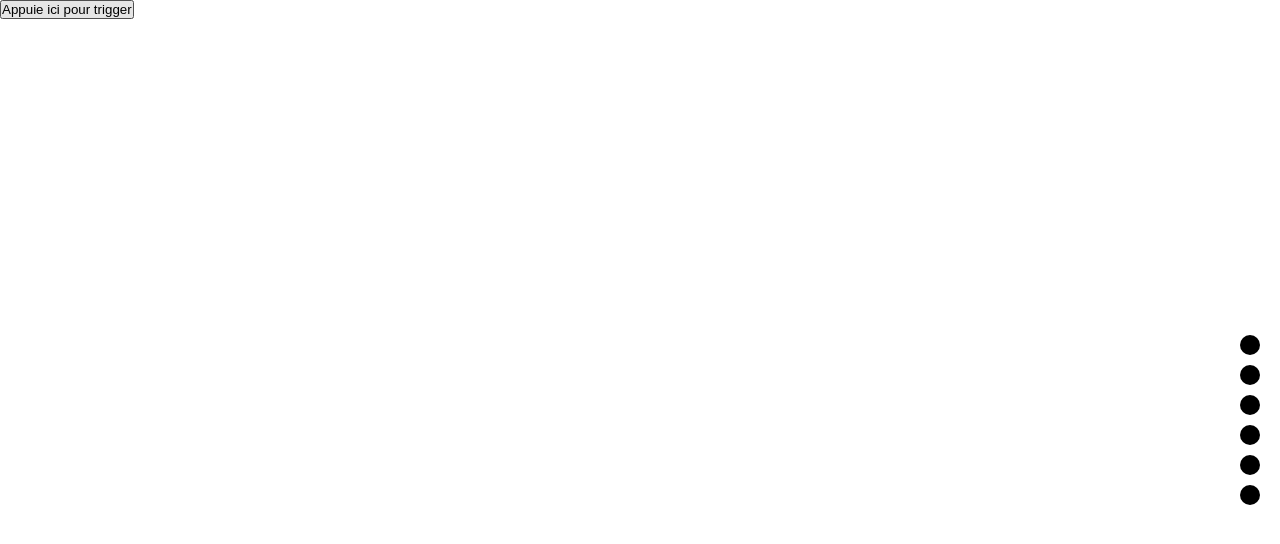
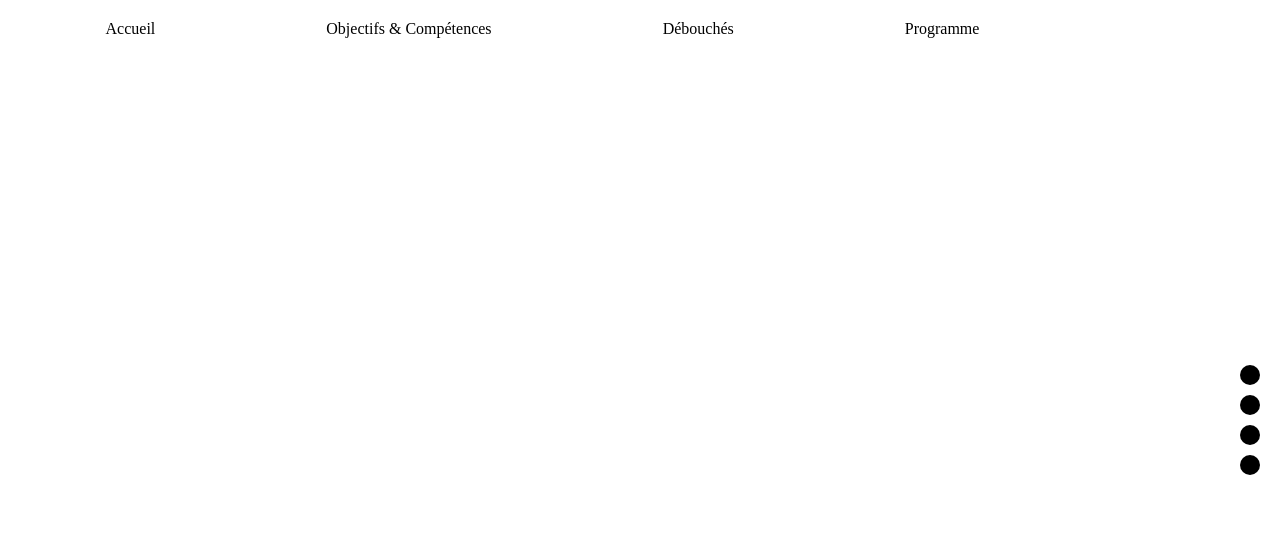
Before and after one commit to traccoenlea/svelte, a Svelte app: page / in a window 1280 px wide. Shown: the top 544 px of the page. Built offline with nearby package versions, Linux system fonts and the light colour scheme; a web font is replaced by a local one.

Commit message:
ajout de la nav

```diff
--- a/public/index.html
+++ b/public/index.html
@@ -9,7 +9,8 @@
 	<link rel='icon' type='image/png' href='/favicon.png'>
 	<link rel='stylesheet' href='/style.css'>
 	<link rel='stylesheet' href='/build/bundle.css'>
-
+	<link rel="stylesheet" href="https://i.icomoon.io/public/temp/27e42bb733/UntitledProject/style-svg.css">
+	<script defer src="https://i.icomoon.io/public/temp/27e42bb733/UntitledProject/svgxuse.js"></script>
 	<script defer src='/build/bundle.js'></script>
   <script src="https://code.jquery.com/jquery-2.1.4.min.js"></script>
 </head>
--- a/src/App.svelte
+++ b/src/App.svelte
@@ -18,23 +18,17 @@
         <section class="seventh page">
             <Menu/>
         </section>
-        <section class="first page">
+        <section id="home" class="first page">
             <Home/>
         </section>
-        <section class="second page">
+        <section id="objectifs" class="second page">
             <Objectifs/>
         </section>
-        <section class="third page">
+        <section id="debouches" class="third page">
             <Debouches/>
         </section>
-        <section class="fourth page">
+        <section id="programme" class="fourth page">
             <Programme/>
-        </section>
-        <section class="fifth page">
-            <Perso/>
-        </section>
-        <section class="sixth page">
-<!--            <Menu/>-->
         </section>
     </div>
     <ul class="pagination">
--- a/src/Menu.svelte
+++ b/src/Menu.svelte
@@ -6,9 +6,42 @@
 
 </script>
 
-<Toggle title="Toggle Header" isActive={true}>
-    <div class="content">
-        <img {src} alt="test" id="imageTest"/>
-    </div>
-</Toggle>
-<br/><br/>
+
+
+<nav class="nav">
+    <ul>
+        <li><a href="#home">Accueil</a></li>
+        <li><a href="#objectifs">Objectifs & Compétences</a></li>
+        <li><a href="#debouches">Débouchés</a></li>
+        <li><a href="#programme">Programme</a></li>
+        <li>
+            <Toggle title="Toggle Header" isActive={true}>
+            <div class="content">
+                <img {src} alt="test" id="imageTest"/>
+            </div>
+        </Toggle>
+        </li>
+    </ul>
+</nav>
+
+<style>
+    .nav{
+        padding: 20px;
+    }
+   a {
+       text-decoration: none;
+       color: black;
+   }
+
+    ul {
+        display: flex;
+        flex-direction: row;
+        /*A MODIF SELON TES ENVIES : */
+        justify-content: space-around;
+    }
+
+    li {
+        list-style: none;
+
+    }
+</style>
--- a/src/Toggle.svelte
+++ b/src/Toggle.svelte
@@ -1,4 +1,6 @@
-<button on:click|preventDefault|stopPropagation={toggleActive}>Appuie ici pour trigger</button>
+<svg class="icon icon-eyedropper"  on:click|preventDefault|stopPropagation={toggleActive}>
+    <use xlink:href="#icon-eyedropper"></use>
+</svg>
 
 {#if !isActive}
         <slot></slot>
@@ -12,3 +14,18 @@
         isActive = !isActive
     }
 </script>
+
+
+<style>
+    .icon {
+        display: inline-block;
+        width: 1.5em;
+        height: 1.5em;
+        /*EPAISSEUR DU TRAIT*/
+        stroke-width: 2px;
+        /*COULEUR DU TRAIT*/
+        stroke: orange;
+        /*COULEUR DE REMPLISSAGE*/
+        fill: purple;
+    }
+</style>
```
